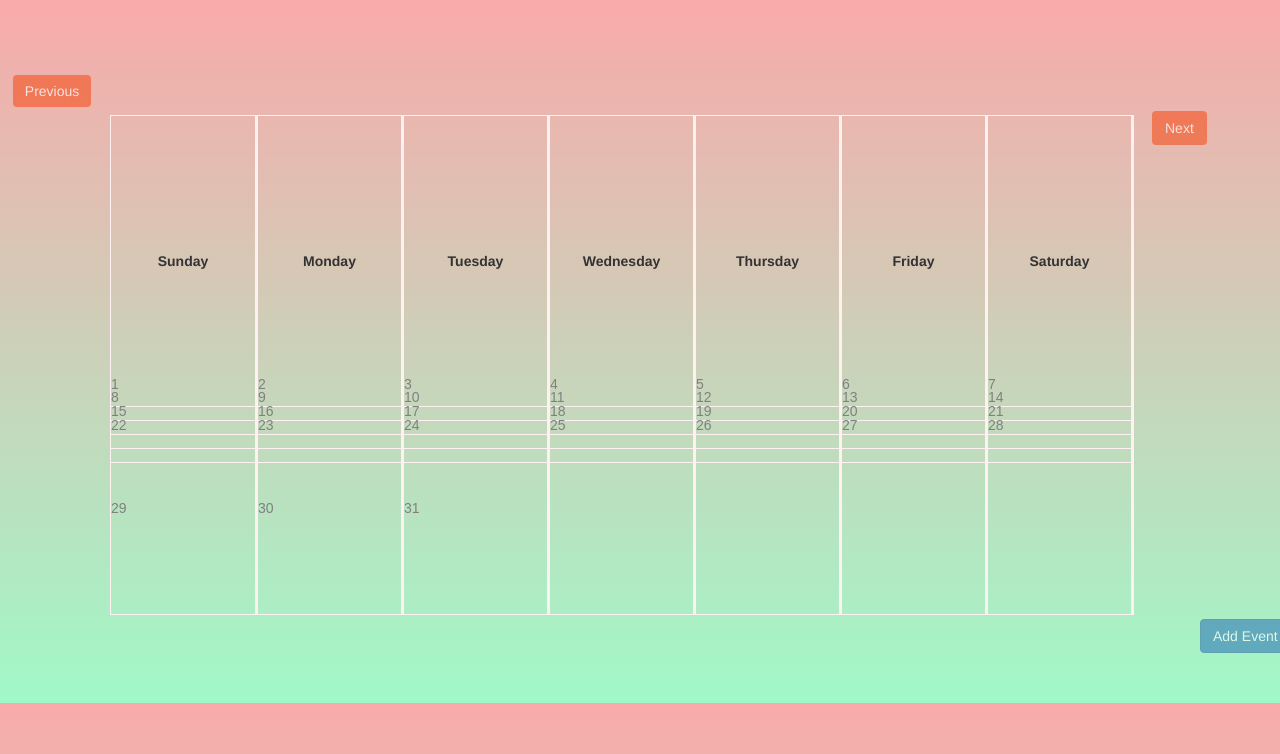
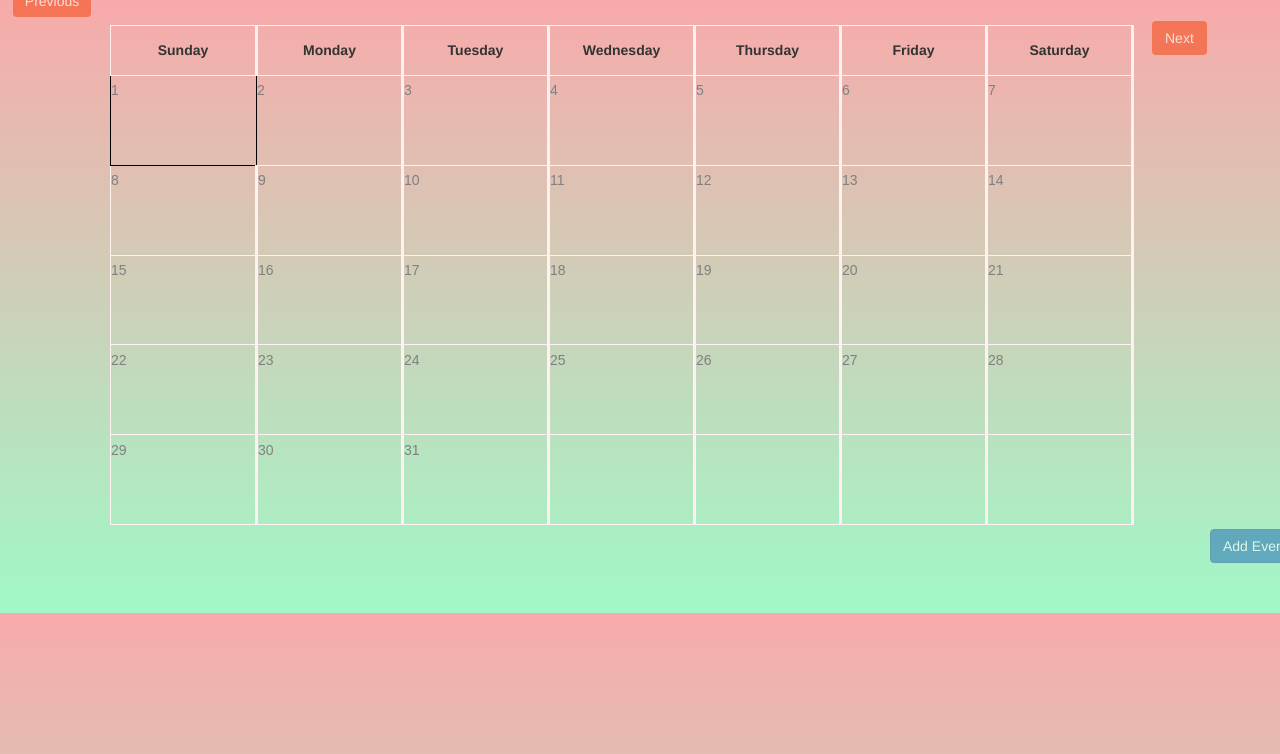
Before and after one commit to Noy-Klein/Calender, a website with bundled scripts: page public/index.html in a window 1280 px wide. Shown: the top 754 px of the page. Built offline with nearby package versions, Linux system fonts and the light colour scheme; files whose address does not match are found by name.

Commit message:
cssChanges

```diff
--- a/public/events-handler.js
+++ b/public/events-handler.js
@@ -103,7 +103,9 @@ class EventsHandler {
 
         })
 
+
     }
+
 }
 
 export default EventsHandler;
--- a/public/index.html
+++ b/public/index.html
@@ -17,11 +17,7 @@
 
 <body>
 
-    <br>
-    <br>
     <h1 class="header"></h1>
-    <br>
-    <br>
     <!-- The model -->
     <div id="mymodel" class="model">
 
@@ -122,8 +118,7 @@
 
         <tr class="tr1">
 
-            <td data-toggle="modal" data-target="#myModal">
-
+            <td class="num1" data-toggle="modal" data-target="#myModal">
 
                 <p id="number" >1</p>
                 <div class="dim" id="1"></div>
@@ -281,6 +276,7 @@
             </td>
         </tr>
 
+
     </table>
     <button class="add btn btn-primary" id="myBtn">Add Event</button>
     <script id='event-template' type="text/x-handlebars-template">
--- a/public/main.css
+++ b/public/main.css
@@ -19,12 +19,6 @@ max-height: 600px;
     margin-top: -30px;
 }
 
-
-
-td{
-    width:2px;
-    border-radius: 30px;
-}
 #firstTd{
     border-radius: 30px;
 
@@ -78,7 +72,7 @@ body {font-family: Arial, Helvetica, sans-serif;}
     #previous{
         margin-left: 1%;
         display: inline-block;
-        margin-top: 20px;
+        margin-top: 10px;
         border: none;
 
     }
@@ -91,7 +85,7 @@ body {font-family: Arial, Helvetica, sans-serif;}
         margin-bottom: 50px;
     }
     #myBtn{
-        margin-left: 1200px;
+        margin-left: 1210px;
         margin-bottom: 50px;
     }
 
@@ -105,6 +99,7 @@ body{
 }
 td{
     width: 14%;
+    height: 18%;
 }
 .tr1{
     color: gray;
@@ -234,14 +229,29 @@ transition: all .2s ease-in-out; }
     display: inline-block;
 }
 
+td{
+    box-sizing: border-box;
+
+}
+
 #number{
     margin-top: -40px;
     font-family: fantasy;
+    float: left;
+    position: absolute;
 }
-=======
 
 img{
     height: 100px;
     width: 100px;
     border: 1px, solid, black;
 }
+
+#demo{
+    display: inline;
+    position: absolute;
+}
+.num1{
+    border: 1px solid black;
+
+}
```
